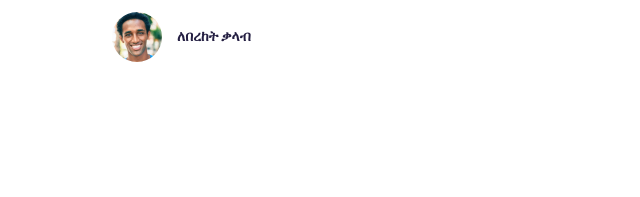
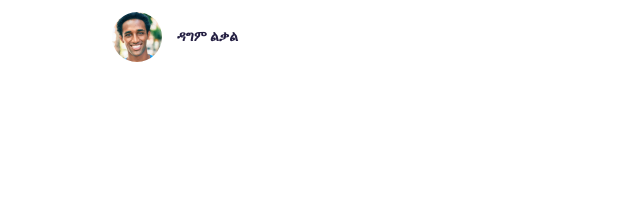
Before and after one commit to the-tree-house/melody, a plain HTML site: page index.html in a window 1280 px wide. Shown: the part 3749-3946 px from the top of the page, 553-1193 px from the left. Drawn offline with Linux system fonts and the light colour scheme.

Commit message:
Update index.html

```diff
--- a/index.html
+++ b/index.html
@@ -494,7 +494,7 @@
                 <img src="assets\img\360_F_417029760_68s9omoxN9o8UX1ipcJX9t1viOlXSCSP.jpg.png" alt="customer image" class="customer-img" width="100" loading="lazy">
               </div>
 
-              <h5 class="customer-name">ለበረከት ቃላብ</h5>
+              <h5 class="customer-name">ዳግም ልቃል</h5>
             </div>
 
           </div>
```
